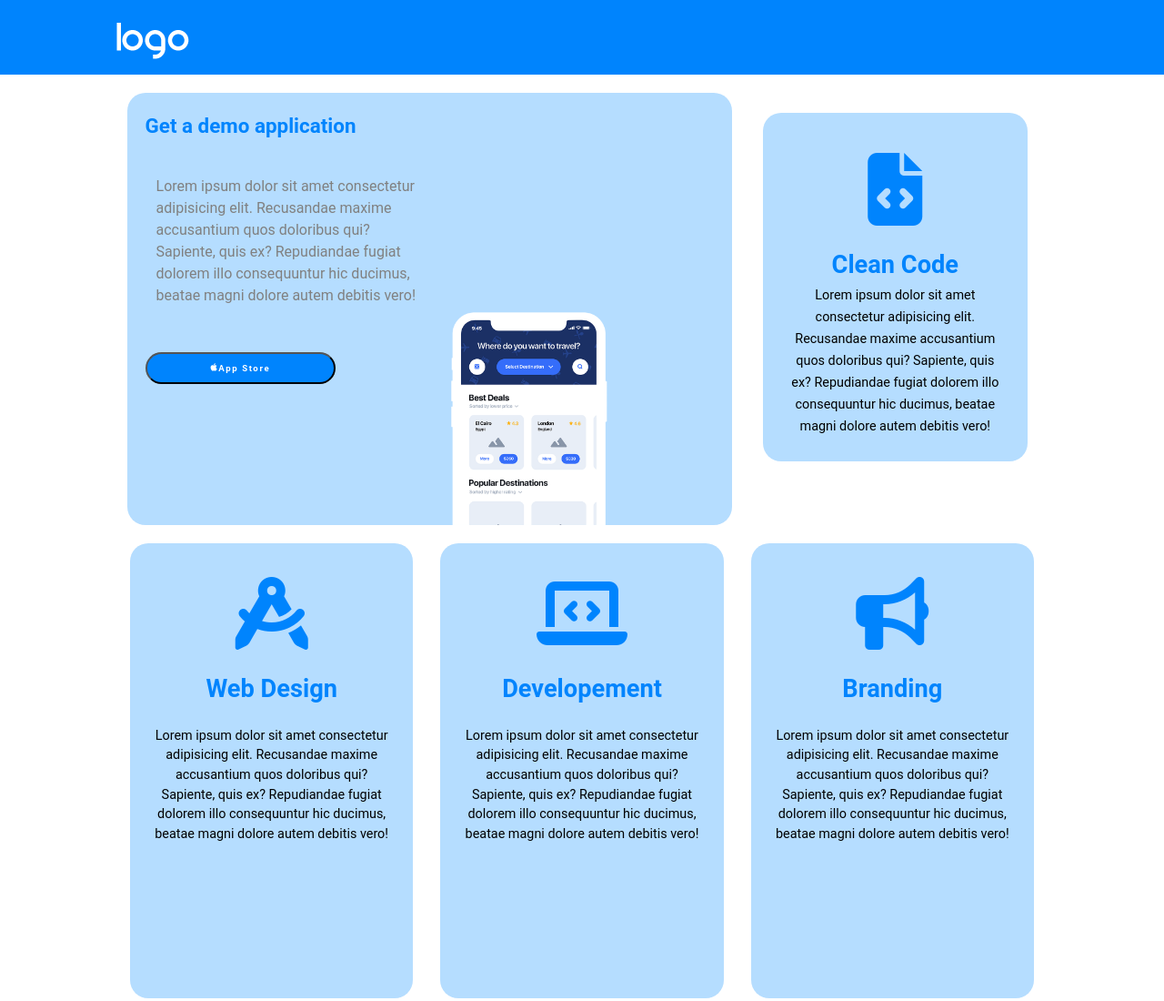
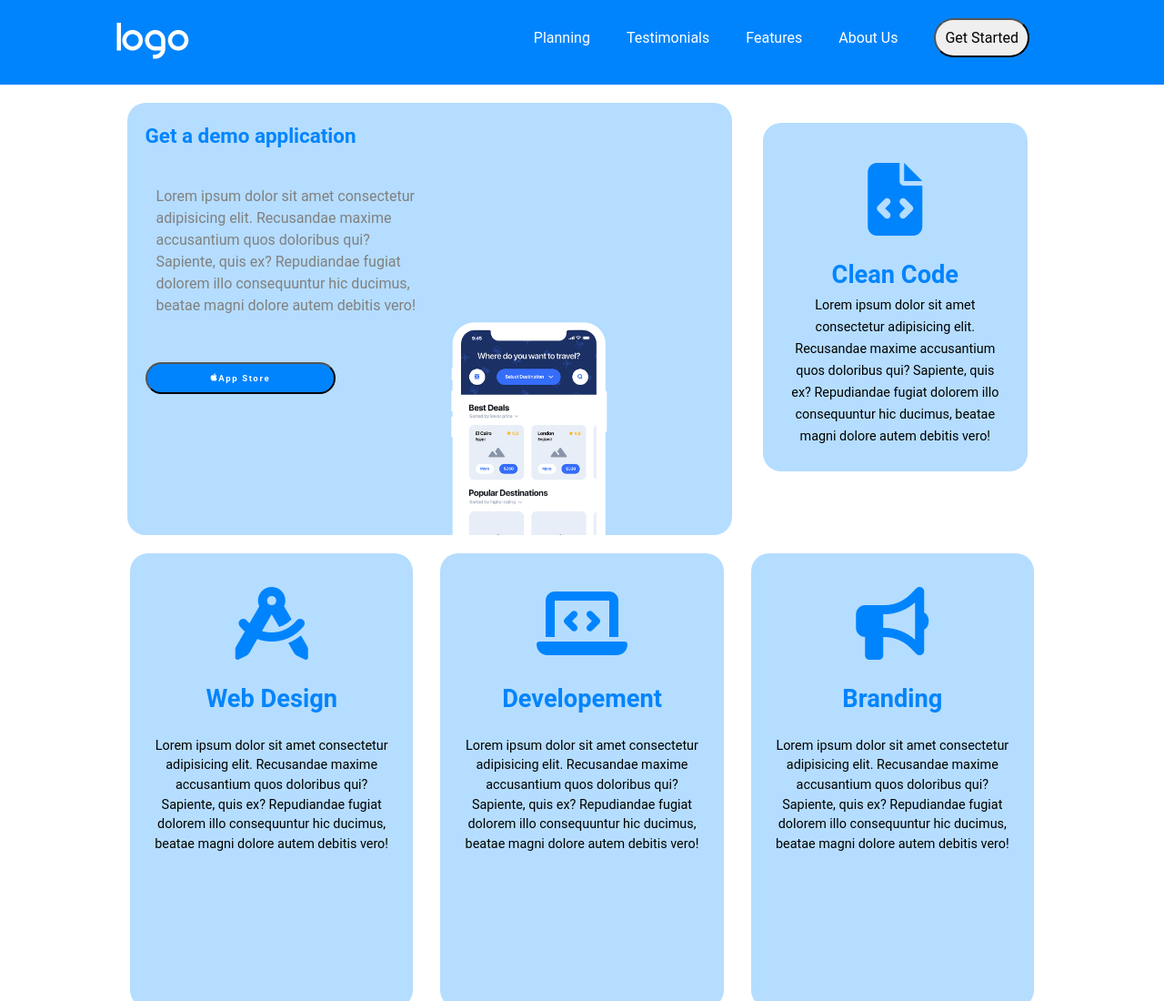
Before and after one commit to EliaBrambilla/htmlcss-responsive-layout, a plain HTML site: page index.html in a window 1280 px wide. Shown: the top 1100 px of the page at 91% size. Drawn offline with Linux system fonts and the light colour scheme.

Commit message:
aggiungo navbar media desktop

```diff
--- a/assets/css/style.css
+++ b/assets/css/style.css
@@ -190,6 +190,10 @@ section p{
     margin-bottom:20px;
     cursor: pointer;
 }
+
+.nav-2{
+    display: none;
+}
 /* media 374px */
 @media only screen and (min-width: 374px)  {
 .img-1{
@@ -277,6 +281,20 @@ section p{
     margin-left:40px;
     margin-top:30px;
 }
+.nav-2{
+    display: flex;
+    justify-content: flex-end;
+    align-items: flex-start;
+}
+.nav-2 div{
+    color:white;
+    margin:20px;
+}
+.nav-2 button{
+    padding:10px 10px;
+    border-radius: 25px;
+    margin-top:-10px;
+}
 
 
 }
@@ -355,6 +373,20 @@ section p{
     margin-left:50px;
     margin-top:30px;
 }
+.nav-2{
+    display: flex;
+    justify-content: flex-end;
+    align-items: flex-start;
+}
+.nav-2 div{
+    color:white;
+    margin:20px;
+}
+.nav-2 button{
+    padding:10px 10px;
+    border-radius: 25px;
+    margin-top:-10px;
+}
 /* sezione 1 */
 
 
--- a/index.html
+++ b/index.html
@@ -14,6 +14,13 @@
         <ul>
             <li><img src="./assets/img/logo.png" alt=""></li>
             <li><i class="fa-solid fa-bars porco"></i></li>
+            <div class="nav-2">
+                <div>Planning</div>
+                <div>Testimonials</div>
+                <div>Features</div>
+                <div>About Us</div>
+                <div><button>Get Started</button></div>
+            </div>
         </ul>
     </nav>
     <!-- fine navbar -->
```
